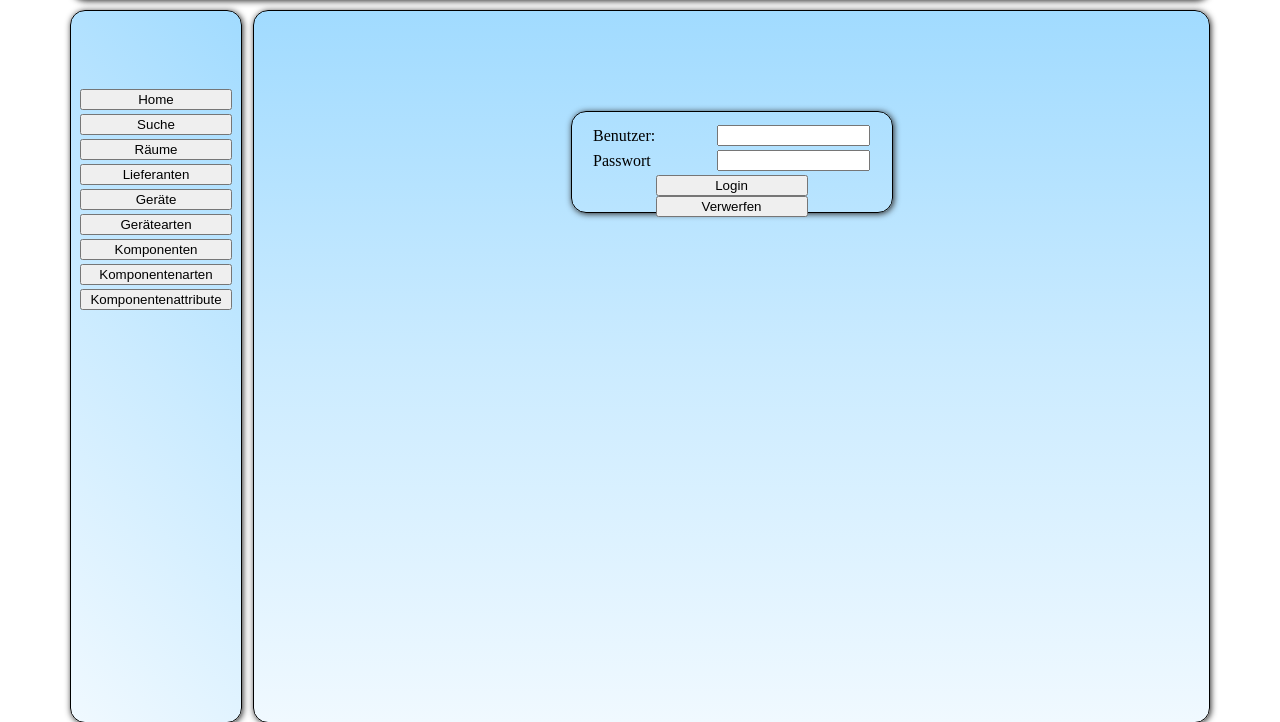
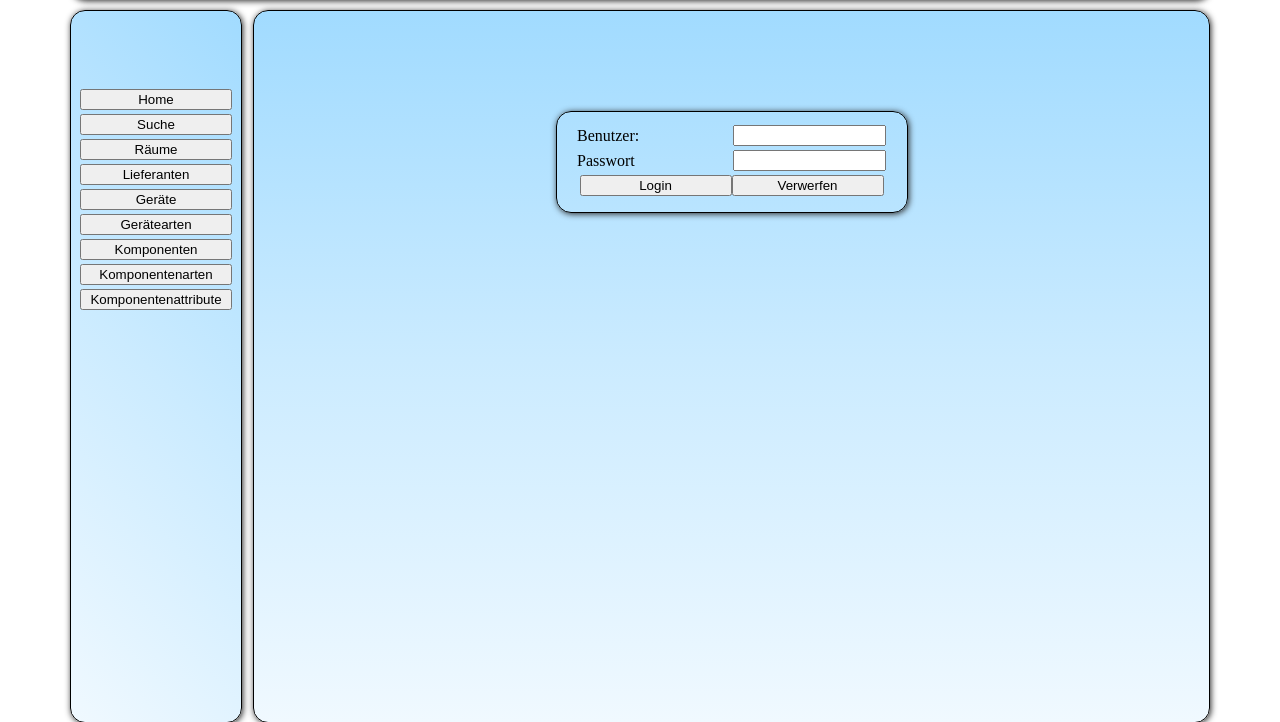
Before and after one commit to SigmaHyperon/biscuit, a PHP site: page /src/php/fro_Auswahl.php in a window 1280 px wide. Shown: the part 62-784 px from the top of the page. Run offline with PHP 8.4, Linux system fonts and the light colour scheme.

Commit message:
loginfeld angepasst

```diff
--- a/src/css/main.css
+++ b/src/css/main.css
@@ -84,7 +84,7 @@ body {
 #logindiv{
   position: relative;
   top: 100px;
-  width: 320px;
+  width: 350px;
   height: 100px;
   border: 1px solid black;
   border-radius: 15px;
@@ -102,7 +102,7 @@ table.login tr{
 }
 
 table.login td{
-   width: 120px;
+   width: 152px;
 }
 
 /* Button Design ***************************************************************/
```
